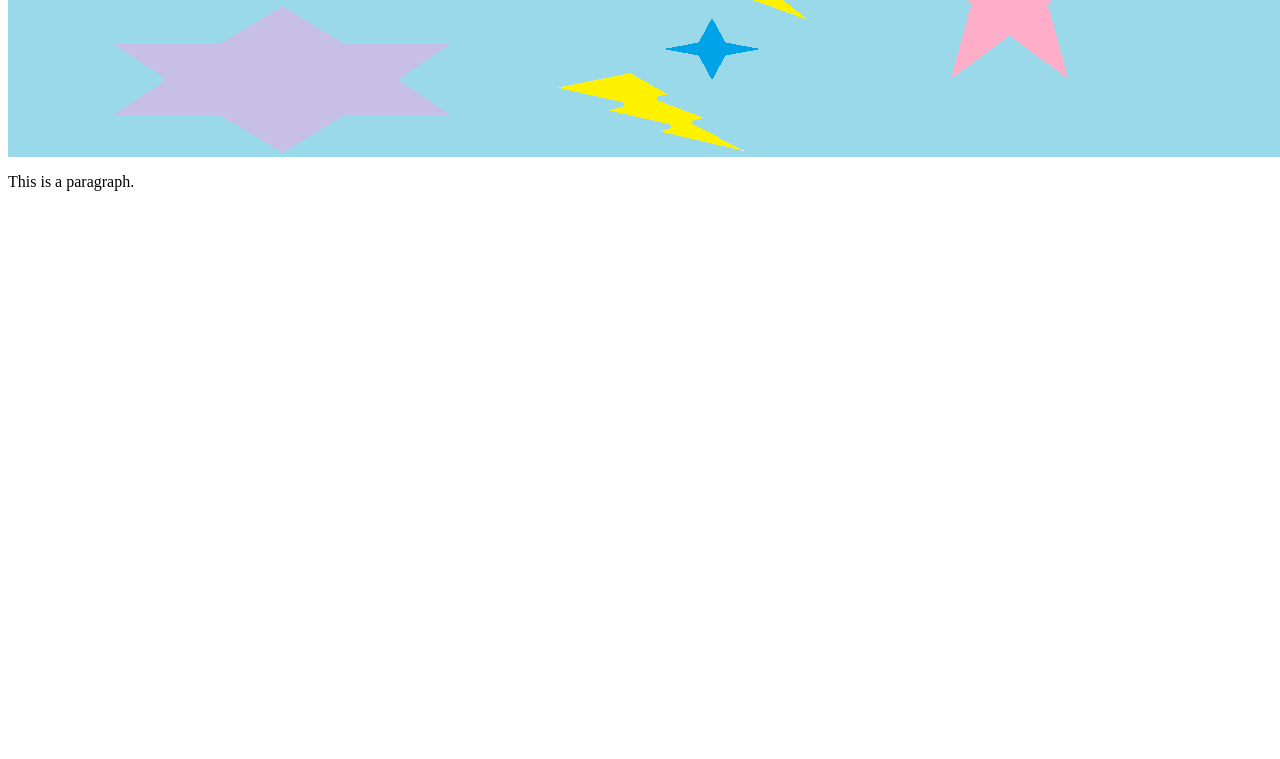
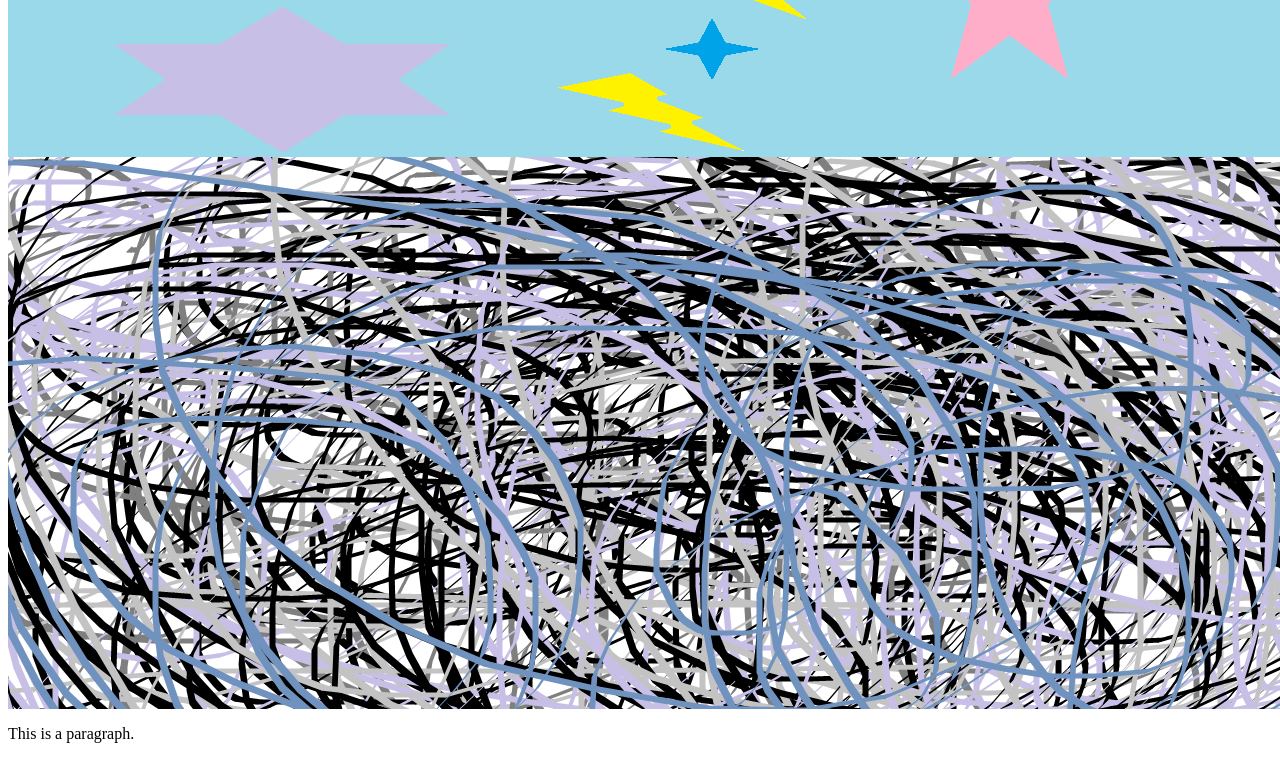
Before and after one commit to Gladys200/test, a plain HTML site: page index.html in a window 1280 px wide. Shown: the part 461-1220 px from the top of the page. Before the commit the page ends 800 px from the top, so only its background shows below. Drawn offline with Linux system fonts and the light colour scheme.

Commit message:
added pi

```diff
--- a/index.html
+++ b/index.html
@@ -5,6 +5,7 @@
 <body>
 <h1>This is a header</h1>
 <img src="a.png">
+<img src="g.png">
 <p>This is a paragraph.</p>
 </body>
 </html>
```
Also changed, not shown: g.png (added).
